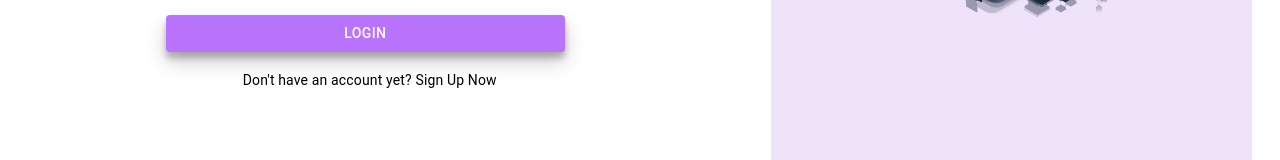
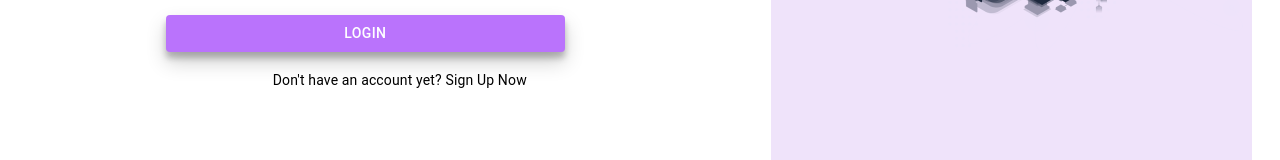
Before and after one commit to fuatkeles/product-app, a React app in the folder product-app-v1/: page /login in a window 1280 px wide. Shown: the part 461-621 px from the top of the page. Built offline with nearby package versions, Linux system fonts and the light colour scheme; the HTML template or start-up script is replaced by a standard one.

Commit message:
final-commit

```diff
--- a/product-app-v1/src/App.css
+++ b/product-app-v1/src/App.css
@@ -261,9 +261,8 @@
   }
 
   .Logincontainer .formContainer .signupText {
-    text-align: center;
     margin-top: 3%;
-    margin-right: 27%;
+    margin-right: 17%;
     cursor: pointer;
   }
 
```
